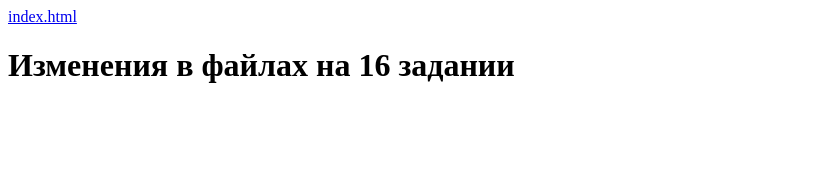
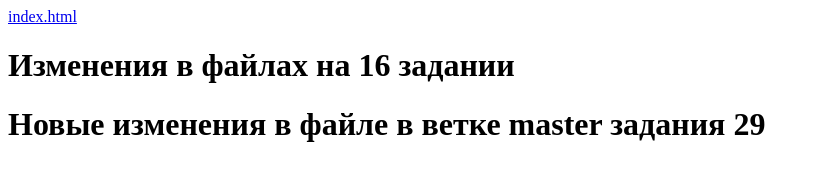
Before and after one commit to kristinarsh/lab2, a plain HTML site: page index_new.html in a window 1280 px wide. Shown: the whole page, without its empty margins (0-820 px from the left). Drawn offline with Linux system fonts and the light colour scheme.

Commit message:
Седьмой коммит работаем в ветке master - изменяли файл index_new.html

```diff
--- a/index_new.html
+++ b/index_new.html
@@ -8,5 +8,6 @@
 <body>
     <a href="index.html">index.html</a>
     <h1>Изменения в файлах на 16 задании</h1>
+    <h1>Новые изменения в файле в ветке master задания 29</h1>
 </body>
 </html>
```
